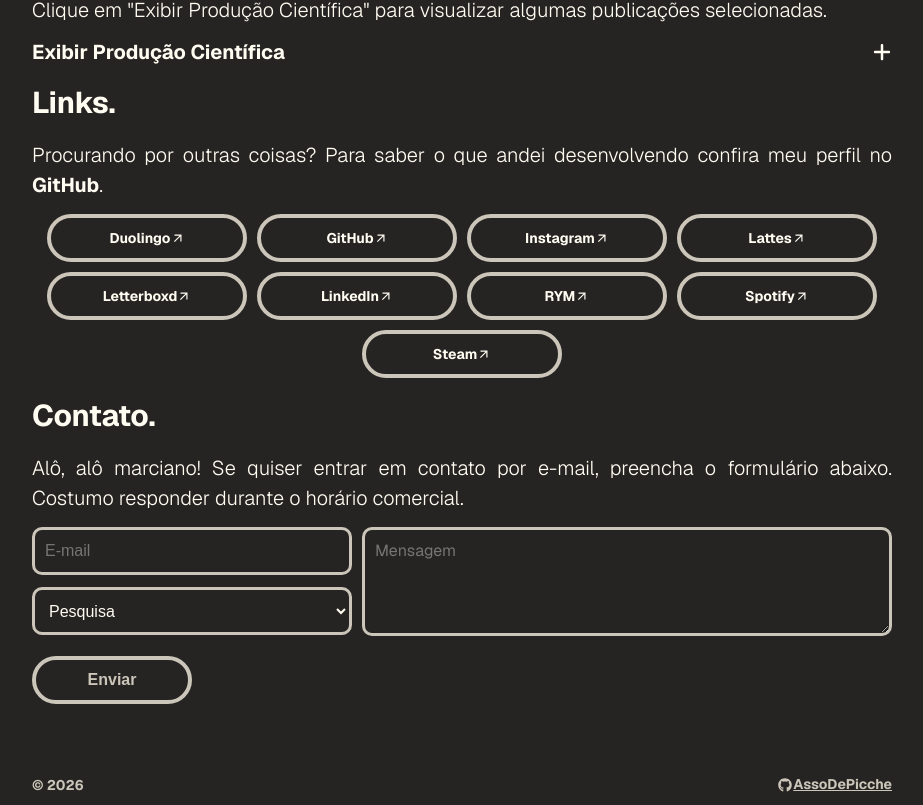
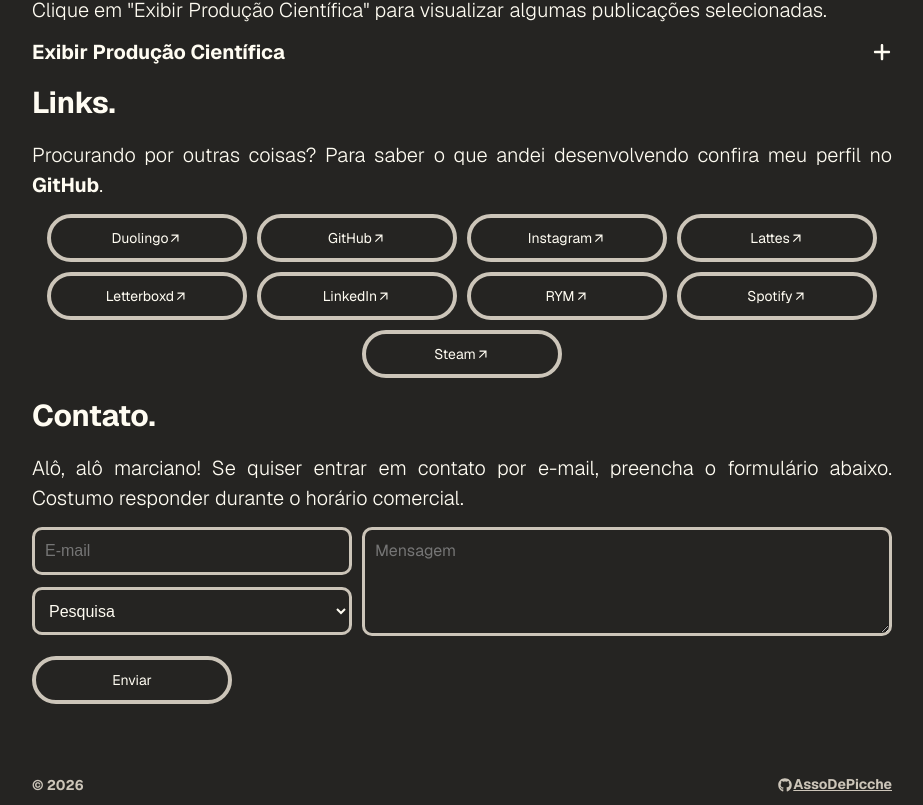
Before and after one commit to AssoDePicche/www, a Next.js app: page / in a window 1280 px wide. Shown: the part 637-1442 px from the top of the page, without its empty margins (178-1101 px from the left). Built offline with nearby package versions, Linux system fonts and the light colour scheme.

Commit message:
refactor: extract Button component

```diff
--- a/components/Home/Contact/Form/Mailing/index.ts
+++ b/components/Home/Contact/Form/Mailing/index.ts
@@ -24,22 +24,12 @@
         title: subject,
     };
 
-    try {
-        const response = await emailjs.send(SERVICE_ID, TEMPLATE_ID, templateParams, options);
-
-        return right(response.text);
-    } catch (error) {
-        const message: string = error instanceof Error ? error.message : String(error);
-
-        return left(message);
-    }
-
-    return emailjs.send(SERVICE_ID, TEMPLATE_ID, templateParams, options).then(
+    return await emailjs.send(SERVICE_ID, TEMPLATE_ID, templateParams, options).then(
         (response) => {
             return right(response.text);
         },
         (error) => {
-            return left(error);
+            return left((error as Error).message || 'Não foi possível enviar o email');
         },
     );
 };
--- a/components/Home/Contact/Form/index.tsx
+++ b/components/Home/Contact/Form/index.tsx
@@ -5,6 +5,8 @@
 import { useForm } from 'react-hook-form';
 
 import { styled } from 'styled-components';
+
+import Button from '@components/common/Button';
 
 import { Theme } from '@components/Layout/Theme';
 
@@ -15,31 +17,6 @@
 import { type Either } from './Mailing/Either';
 
 import { sendEmail } from './Mailing';
-
-const Button = styled.button`
-  align-items: center;
-  background-color: transparent;
-  border: 0.4rem solid ${Theme.colors.accent};
-  border-radius: 9999px;
-  color: ${Theme.colors.accent};
-  display: flex;
-  font-weight: bold;
-  font-size: 1.6rem;
-  gap: 1rem;
-  height: 4.8rem;
-  justify-content: center;
-  width: 16rem;
-
-  &:hover {
-    cursor: pointer;
-  }
-
-  @media(max-width: ${Theme.breakpoints.sm}) {
-    font-size: 1.8rem;
-    height: 6.4rem;
-    width: 100%;
-  }
-`;
 
 const Input = styled.input`
   background-color: transparent;
--- a/components/Home/Linktree/index.tsx
+++ b/components/Home/Linktree/index.tsx
@@ -2,37 +2,11 @@
 
 import { MdOutlineArrowOutward as ArrowIcon } from "react-icons/md";
 
-import { Theme } from '@components/Layout/Theme';
+import Button from '@components/common/Button';
 
 import { Link, Paragraph, Title } from '@components/Typography';
 
 import items from '../../../app/linktree.json';
-
-const Button = styled.span`
-  align-items: center;
-  border-radius: 9999px;
-  border: 0.4rem solid ${Theme.colors.accent};
-  color: ${Theme.colors.font};
-  display: flex;
-  font-size: 1.4rem;
-  height: 4.8rem;
-  justify-content: center;
-  text-decoration: none;
-  transition: all 200ms ease-in-out;
-  width: 20rem;
-
-  &:hover {
-    background-color: rgba(255, 255, 255, .04);
-    border-color: rgba(255, 255, 255, .145);
-    cursor: pointer;
-  }
-
-  @media(max-width: ${Theme.breakpoints.sm}) {
-    font-size: 1.8rem;
-    height: 6.4rem;
-    width: 32rem;
-  }
-`;
 
 const Container = styled.div`
   display: flex;
--- a/components/Home/Research/index.tsx
+++ b/components/Home/Research/index.tsx
@@ -17,7 +17,7 @@
   year: number;
 }
 
-const Publication = ({ item }: { item: Item}) => {
+const Publication = ({ item }: { item: Item }) => {
   const { authors, href, page, publisher, title, year } = item;
 
   const pageSuffix: string = page ? ', ' + page : '';
--- /dev/null
+++ b/components/common/Button.tsx
@@ -0,0 +1,34 @@
+import styled from 'styled-components';
+
+import { Theme } from '@components/Layout/Theme';
+
+const Button = styled.button`
+    align-items: center;
+    background: none;
+    border-radius: 9999px;
+    border: 0.4rem solid ${Theme.colors.accent};
+    color: ${Theme.colors.font};
+    display: flex;
+    font-family: Geist;
+    font-size: 1.4rem;
+    height: 4.8rem;
+    justify-content: center;
+    text-decoration: none;
+    transition: all 200ms ease-in-out;
+    min-width: 20rem;
+
+    &:hover {
+        background-color: rgba(255, 255, 255, .04);
+        border-color: rgba(255, 255, 255, .145);
+        cursor: pointer;
+    }
+
+    @media(max-width: ${Theme.breakpoints.sm}) {
+        font-size: 1.8rem;
+        height: 6.4rem;
+        min-width: 32rem;
+        width: 100%;
+    }
+`;
+
+export default Button;
```
